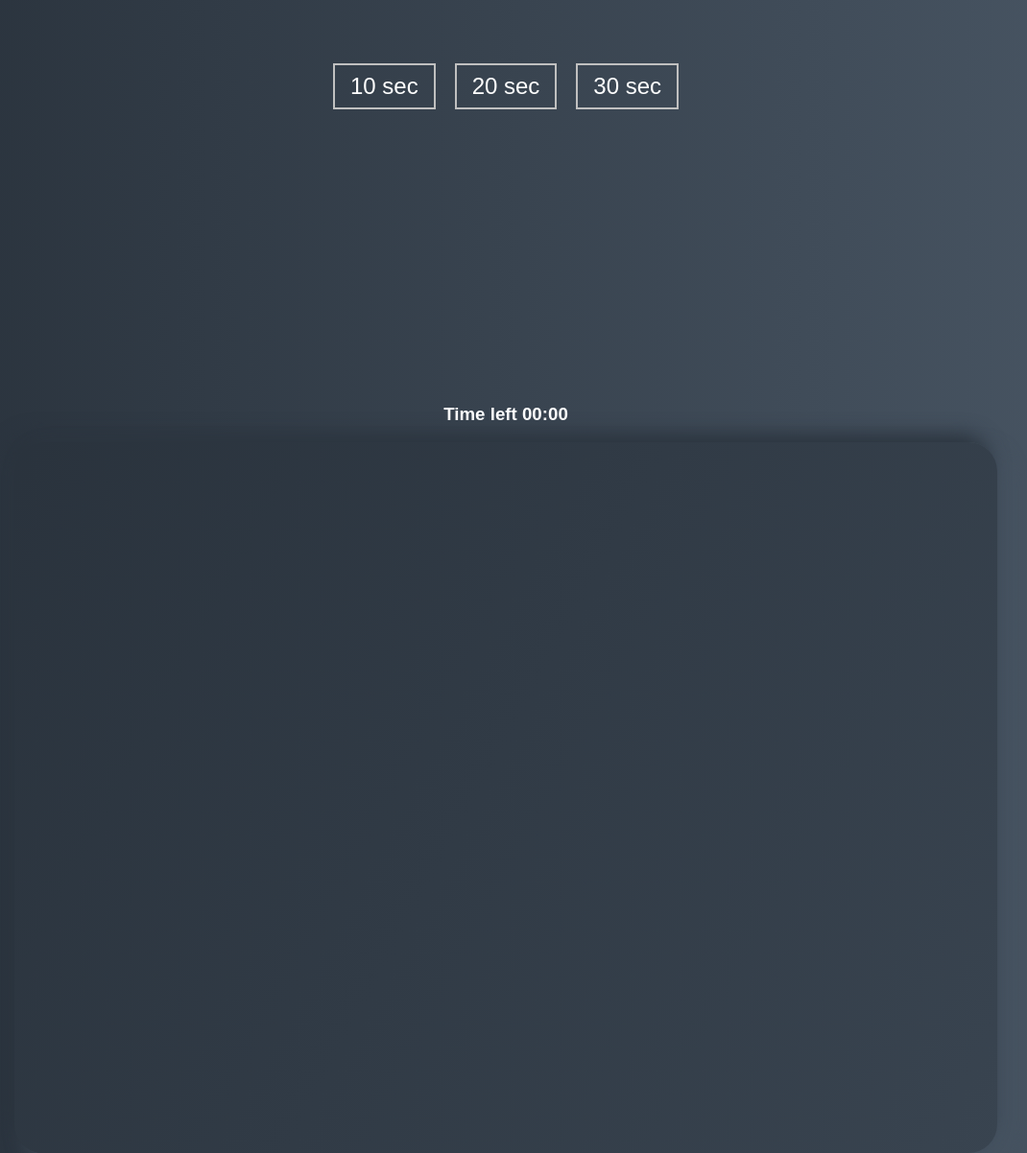
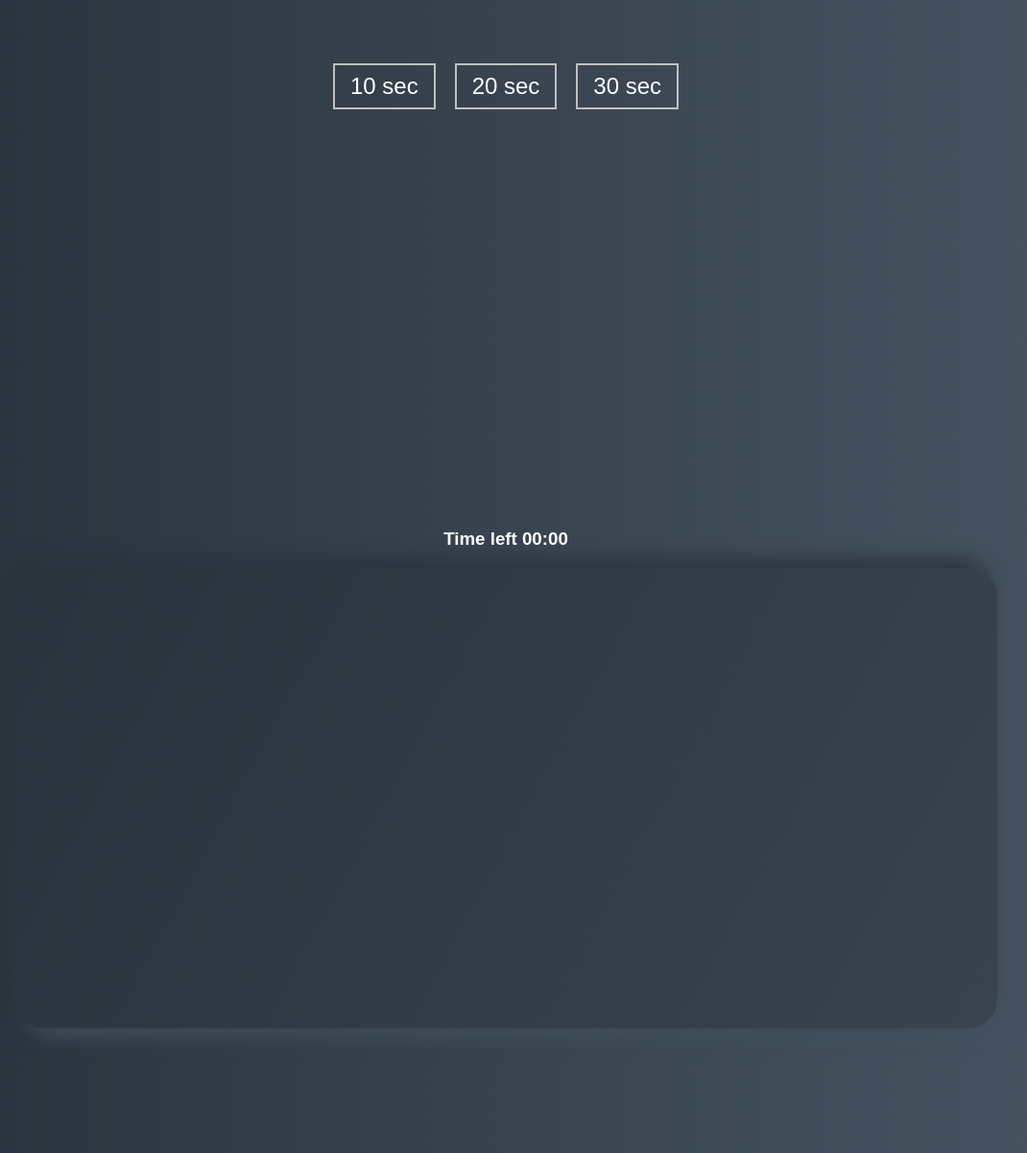
Before and after one commit to KORZHYK22/Aim-training-, a plain HTML site: page index.html in a window 1280 px wide. Shown: the part 1198-2400 px from the top of the page at 96% size, without its empty margins (113-1183 px from the left). Drawn offline with Linux system fonts and the light colour scheme; a web font is replaced by a local one.

Commit message:
update styles.css

```diff
--- a/styles.css
+++ b/styles.css
@@ -87,7 +87,7 @@ h1 {
   align-items: center;
   position: relative;
   width: 80%;
-  height: 700%;
+  height: 60%;
   background: linear-gradient(118.38deg, #29323c -4.6%, #485563 200.44%);
   box-shadow: -8px -8px 20px #2a333d, 10px 7px 20px #475462;
   border-radius: 30px;
```
